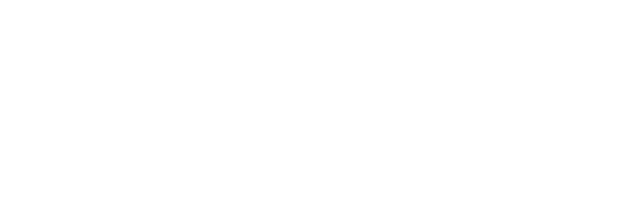
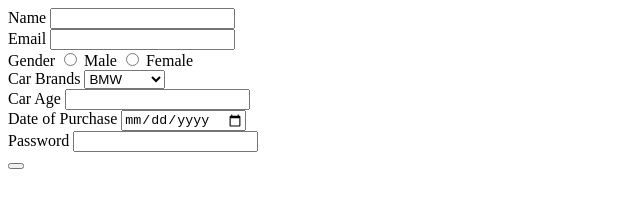
Before and after one commit to acciojob/car-insurance-form-Aravindhan-Rajendran, a website: page main.html in a window 1280 px wide. Shown: the whole page, without its empty margins (0-640 px from the left). Drawn offline with Linux system fonts and the light colour scheme.

Commit message:
created a submission

```diff
--- a/main.html
+++ b/main.html
@@ -8,6 +8,37 @@
 
 <body>
 	<!-- the entire body must be written by student -->
+	<form method="post">
+		<label for="name">Name</label>
+		<input type="text" id="name" required>
+		<br>
+		<label for="email">Email</label>
+		<input type="email" id="email" required>
+		<br>
+		<label>Gender</label>
+		<input type="radio" required name="gender">
+		<label>Male</label>
+		<input type="radio" required name="gender">
+		<label>Female</label>
+		<br>
+		<label for="cars">Car Brands</label>
+		<select id="cars">
+			<option>BMW</option>
+			<option>Audi</option>
+			<option>Mercedez</option>
+		</select>
+		<br>
+		<label for="carage">Car Age</label>
+		<input type="number" id="carage" required>
+		<br>
+		<label for="dop">Date of Purchase</label>
+		<input type="date" id="dop" required>
+		<br>
+		<label for="password">Password</label>
+		<input type="password" id="password" required>
+		<br>
+		<button type="submit">
+	</form>
     <script type="text/javascript" src="./script.js">
 </script>
 
```
